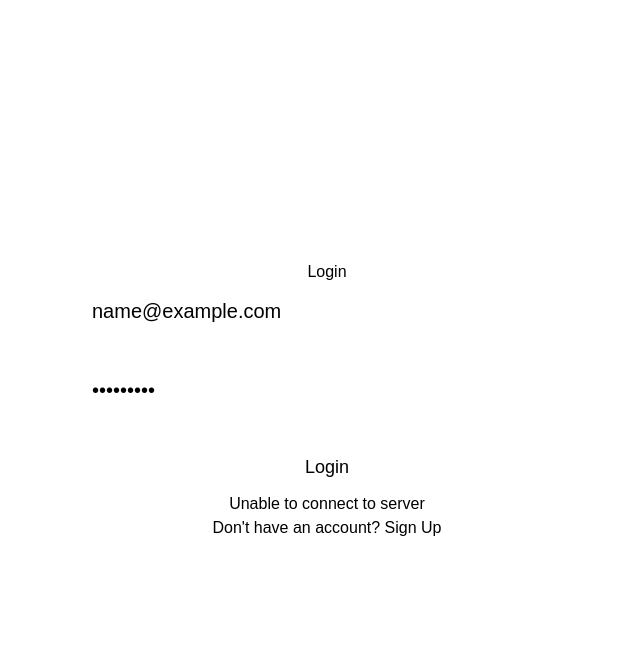
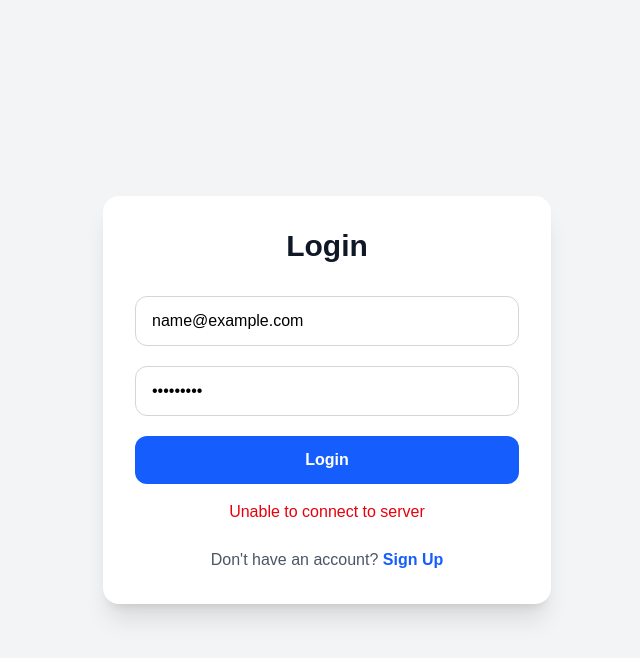
Before and after one commit to Amankr-26/URL_SHORTENER, a React app in the folder frontend/: page / in a window 1280 px wide. Both pictures are taken after typing "name@example.com", "Sample123" into the empty fields and a click on the button "Login". Shown: the top 658 px of the page, without its empty margins (313-953 px from the left). Built offline with nearby package versions, Linux system fonts and the light colour scheme; no server answers; the HTML template or start-up script is replaced by a standard one.

Commit message:
Improve login page using Tailwind

```diff
--- a/frontend/src/Login.jsx
+++ b/frontend/src/Login.jsx
@@ -80,65 +80,69 @@ function Login({ onLogin, onSignup }) {
   }
 
   return (
-    <div className="login-container">
-      <h2>Login</h2>
+  <div className="min-h-screen flex items-center justify-center bg-gray-100 px-4">
 
-      {/* --------------------------------
-          LOGIN FORM
-          -------------------------------- */}
+    <div className="w-full max-w-md bg-white rounded-2xl shadow-xl p-8">
 
-      <form onSubmit={loginUser} className="login-form">
+      <h2 className="text-3xl font-bold text-center text-gray-900 mb-8">
+        Login
+      </h2>
+
+      <form onSubmit={loginUser} className="space-y-5">
+
         <input
           type="email"
           placeholder="Email"
           value={email}
           onChange={(e) => setEmail(e.target.value)}
+          className="w-full px-4 py-3 border border-gray-300 rounded-xl outline-none focus:ring-2 focus:ring-blue-500 focus:border-blue-500"
         />
-
-        <br />
-        <br />
 
         <input
           type="password"
           placeholder="Password"
           value={password}
           onChange={(e) => setPassword(e.target.value)}
+          className="w-full px-4 py-3 border border-gray-300 rounded-xl outline-none focus:ring-2 focus:ring-blue-500 focus:border-blue-500"
         />
 
-        <br />
-        <br />
-
-        <button type="submit">
+        <button
+          type="submit"
+          className="w-full py-3 bg-blue-600 text-white font-semibold rounded-xl hover:bg-blue-700 transition duration-200"
+        >
           Login
         </button>
+
       </form>
 
-      {/* Success message */}
       {message && (
-        <p>{message}</p>
+        <p className="mt-4 text-center text-green-600">
+          {message}
+        </p>
       )}
 
-      {/* Error message */}
       {error && (
-        <p>{error}</p>
+        <p className="mt-4 text-center text-red-600">
+          {error}
+        </p>
       )}
 
-      {/* --------------------------------
-          SIGN UP
-          -------------------------------- */}
-
-      <p>
+      <p className="mt-6 text-center text-gray-600">
         Don't have an account?{" "}
 
         <button
           type="button"
           onClick={onSignup}
+          className="text-blue-600 font-semibold hover:underline"
         >
           Sign Up
         </button>
       </p>
+
     </div>
-  );
+
+  </div>
+);
 }
 
 export default Login;
```
